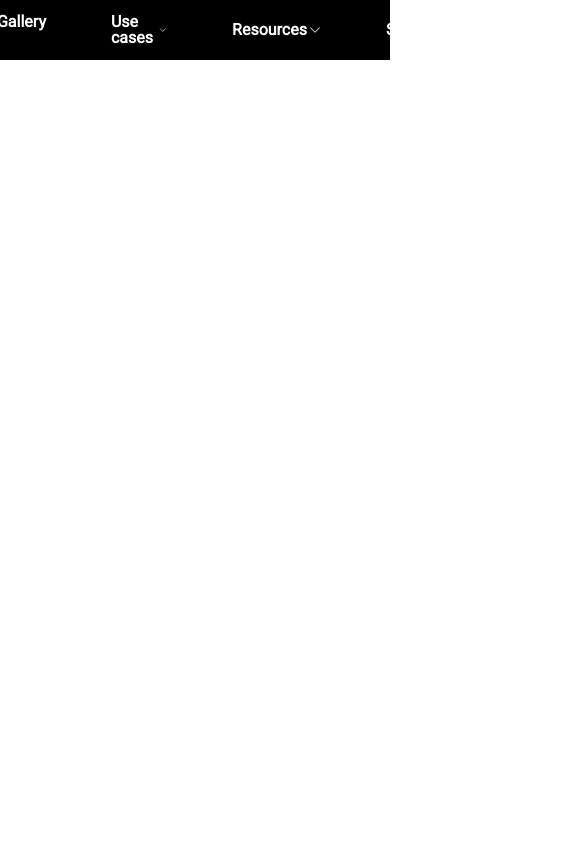
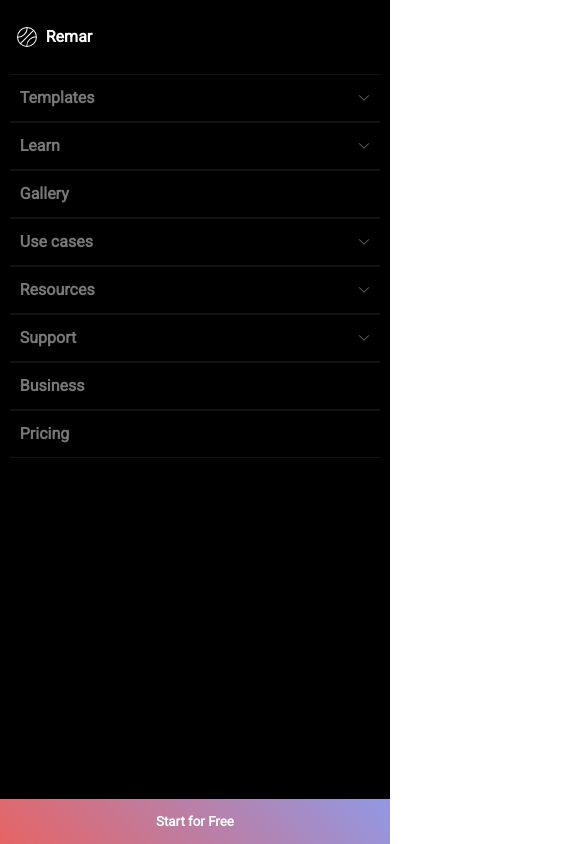
Before and after one commit to Kinzume/navbar, a plain HTML site: page index.html in a window 390 px wide. Shown: the top 844 px of the page, 585 px wide, since content can reach past the window. Drawn offline with Linux system fonts and the light colour scheme.

Commit message:
feat(desktop/mobile)

```diff
--- a/index.html
+++ b/index.html
@@ -22,6 +22,8 @@
   </head>
   <body>
     <nav class="font-roboto">
+      <ul class="primarynav">
+        <li>
           <div class="site-logo cursor-pointer">
             <svg
               fill="#FFFFFF"
@@ -38,12 +40,12 @@
             </svg>
             <h1>Remar</h1>
           </div>
-      <ul class="primarynav">
+        </li>
         <li
-          class="with-svg"
+          class="category with-svg"
           tabindex="0"
         >
-          Templates
+          <p>Templates</p>
           <svg
             xmlns="http://www.w3.org/2000/svg"
             width="12"
@@ -59,10 +61,10 @@
           </svg>
         </li>
         <li
-          class="with-svg"
+          class="category with-svg"
           tabindex="0"
         >
-          Learn
+          <p>Learn</p>
           <svg
             xmlns="http://www.w3.org/2000/svg"
             width="12"
@@ -78,16 +80,16 @@
           </svg>
         </li>
         <li
-          class="cursor-pointer"
+          class="category cursor-pointer"
           tabindex="0"
         >
-          Gallery
+          <p>Gallery</p>
         </li>
         <li
-          class="with-svg"
+          class="category with-svg"
           tabindex="0"
         >
-          Use cases
+          <p>Use cases</p>
           <svg
             xmlns="http://www.w3.org/2000/svg"
             width="12"
@@ -103,10 +105,10 @@
           </svg>
         </li>
         <li
-          class="with-svg"
+          class="category with-svg"
           tabindex="0"
         >
-          Resources
+          <p>Resources</p>
           <svg
             xmlns="http://www.w3.org/2000/svg"
             width="12"
@@ -122,10 +124,10 @@
           </svg>
         </li>
         <li
-          class="with-svg"
+          class="category with-svg"
           tabindex="0"
         >
-          Support
+          <p>Support</p>
           <svg
             xmlns="http://www.w3.org/2000/svg"
             width="12"
@@ -141,21 +143,26 @@
           </svg>
         </li>
         <li
-          class="cursor-pointer"
+          class="category cursor-pointer"
           tabindex="0"
         >
-          Business
+          <p>Business</p>
         </li>
         <li
-          class="cursor-pointer"
+          class="category cursor-pointer"
           tabindex="0"
         >
-          Pricing
+          <p>Pricing</p>
         </li>
-      </ul>
+        <li data-button>
           <button class="primarynav-button font-roboto cursor-pointer">
             Start for Free
           </button>
+        </li>
+      </ul>
     </nav>
+    <!-- <svg class="mobilenav" xmlns="http://www.w3.org/2000/svg" width="16" height="16" fill="currentColor" class="bi bi-list" viewBox="0 0 16 16">
+  <path fill-rule="evenodd" d="M2.5 12a.5.5 0 0 1 .5-.5h10a.5.5 0 0 1 0 1H3a.5.5 0 0 1-.5-.5zm0-4a.5.5 0 0 1 .5-.5h10a.5.5 0 0 1 0 1H3a.5.5 0 0 1-.5-.5zm0-4a.5.5 0 0 1 .5-.5h10a.5.5 0 0 1 0 1H3a.5.5 0 0 1-.5-.5z"/>
+</svg> -->
   </body>
 </html>
--- a/styles.css
+++ b/styles.css
@@ -3,14 +3,15 @@
   font-family: "Roboto", sans-serif;
   font-weight: 800;
 }
+
 .site-logo {
   color: white;
   display: flex;
   align-items: center;
   gap: 0 7px;
-  padding-top: 5px;
-  padding-bottom: 5px;
-  padding-inline: 8px;
+  padding-top: 25px;
+  padding-bottom: 25px;
+  padding-inline: 5px;
   border-radius: 10px;
   transition: background-color 0.25s ease-out;
 }
@@ -18,54 +19,64 @@ nav {
   width: 100vw;
   font-family: "Roboto", sans-serif;
   background-color: black;
-  height: 60px;
   display: flex;
-  justify-content: center;
-  align-items: center;
-  gap: 0 35px;
   user-select: none;
 }
 
 ul {
+  width: 100vw;
+  height: 100vh;
   display: flex;
-  gap: 0 35px;
-  justify-content: center;
+  flex-direction: column;
+  align-items: flex-start;
 }
-li {
+.primarynav > li {
+  width: 95%;
+  display: flex;
+  justify-content: space-between;
+  margin-inline: auto;
+}
+.category {
+  display: flex;
+  align-items: center;
   color: white;
-  padding-top: 10px;
-  padding-bottom: 10px;
-  padding-inline: 15px;
+  padding-top: 15px;
+  padding-bottom: 15px;
+  padding-inline: 0px;
   transition: background-color 0.25s ease-out;
-  border-radius: 10px;
+  border-top: solid 1px #ffffff12;
+  border-bottom: solid 1px #ffffff12;
+  white-space: nowrap;
+  color: #ffffff78;
 }
-.with-svg {
-  display: flex;
-  gap: 0 2px;
-  align-items: center;
+
+.category > p {
+  margin-left: 10px;
+}
+.category > svg {
+  margin-right: 10px;
 }
 .cursor-pointer {
   cursor: pointer;
 }
+li[data-button] {
+  margin-top: auto;
+  margin-inline: 0;
+  width: 100%;
+}
 .primarynav-button {
+  white-space: nowrap;
   border: none;
   padding: 0;
   background: linear-gradient(45deg, #e66465, #9198e5);
   color: white;
-  padding-top: 10px;
-  padding-bottom: 10px;
-  padding-inline: 15px;
-  border-radius: 10px;
+  padding-top: 15px;
+  padding-bottom: 15px;
+  padding-inline: 0;
+  width: 100%;
   transition: box-shadow 0.25s ease-out;
 }
-.site-logo:hover,
-.primarynav > li:hover {
-  background-color: #ffffff38;
-}
-.primarynav-button:hover {
-  box-shadow: 0px 0px 0px 5px #ca93ea3b;
-}
-/*
+
 @media (min-width: 640px) {
   .container {
     max-width: 640px;
@@ -77,8 +88,63 @@ li {
   }
 }
 @media (min-width: 1024px) {
+  li[data-button] {
+    margin-top: 0;
+  }
+  .site-logo {
+    padding-top: 5px;
+    padding-bottom: 5px;
+    padding-inline: 8px;
+  }
+  ul {
+    width: 1200px;
+    height: 60px;
+    margin: 0 auto;
+    flex-direction: row;
+    align-items: center;
+    justify-content: space-between;
+  }
+  .category {
+    color: white;
+    border-radius: 10px;
+    border-top: initial;
+    border-bottom: initial;
+  }
+  .category > p {
+    margin-left: 0px;
+  }
+  .category > svg {
+    margin-right: 0px;
+  }
+  .primarynav > li {
+    width: auto;
+  }
+  .category {
+    padding-top: 10px;
+    padding-bottom: 10px;
+    padding-inline: 15px;
+  }
+  .with-svg {
+    gap: 0 2px;
+  }
+  .mobilenav {
+    display: none;
+  }
   .container {
     max-width: 1024px;
+  }
+  .site-logo:hover,
+  .category:hover {
+    background-color: #ffffff38;
+  }
+  .primarynav-button {
+    padding-top: 10px;
+    padding-bottom: 10px;
+    padding-inline: 15px;
+    border-radius: 10px;
+  }
+  .primarynav-button:hover {
+    box-shadow: 0px 0px 0px 5px #ca93ea3b;
   }
 }
 @media (min-width: 1280px) {
@@ -90,4 +156,4 @@ li {
   .container {
     max-width: 1536px;
   }
-} */
+}
```
Lines whose indentation alone changed are shown as unchanged.
